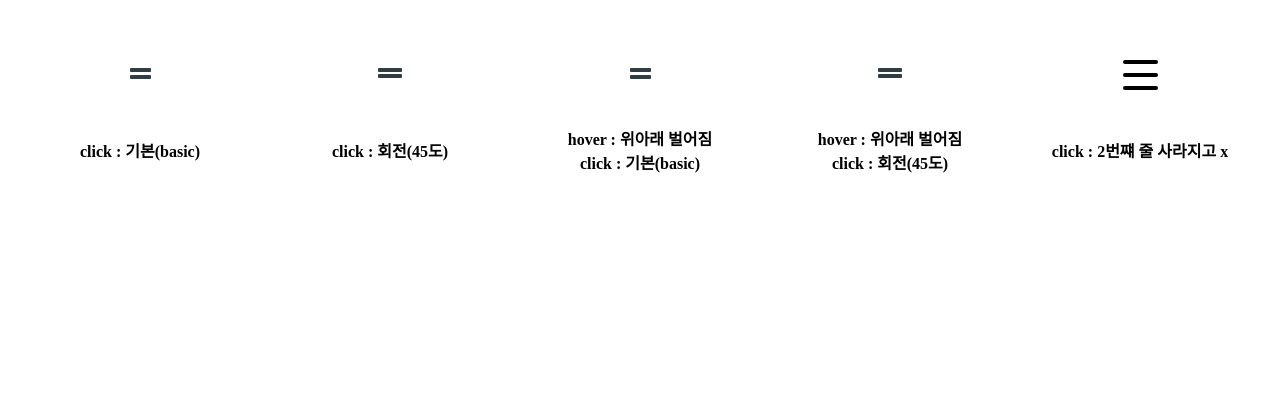
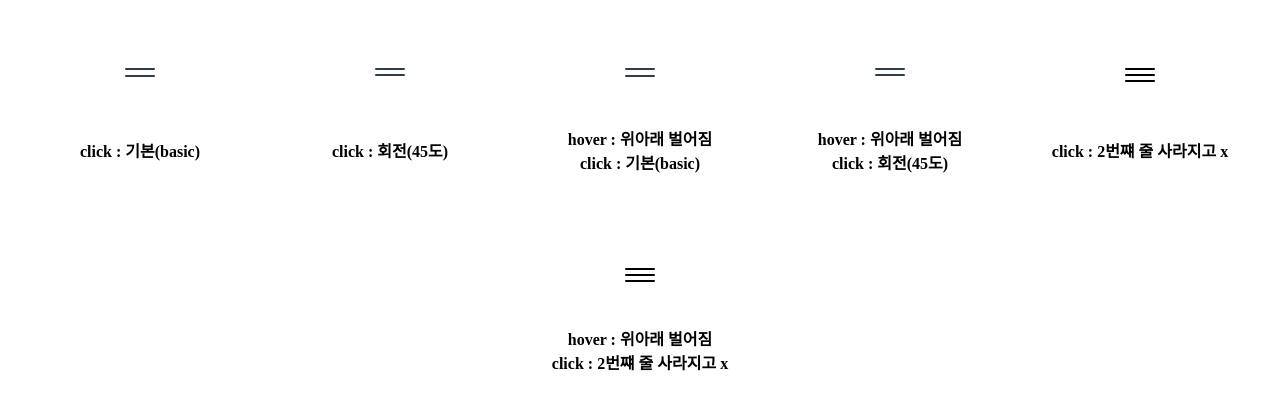
Before and after one commit to sahatk/hamburger_animation, a plain HTML site: page index.html in a window 1280 px wide. Drawn offline with Linux system fonts and the light colour scheme.

Commit message:
2022-11-21 width

```diff
--- a/css/hamburger_animaiton.css
+++ b/css/hamburger_animaiton.css
@@ -67,15 +67,15 @@ p {
 .menu-1 .menu {
   transition: all 0.27s;
   position: relative;
-  width: 60px;
-  height: 60px;
+  width: 50px;
+  height: 50px;
   border-radius: 100%;
   cursor: pointer;
 }
 
 .menu-1 .menu_part {
-  width: 21px;
-  height: 4px;
+  width: 30px;
+  height: 2px;
   position: absolute;
   background: #313d44;
   right: 0;
@@ -88,13 +88,13 @@ p {
 
 .menu-1 .menu_part:nth-of-type(1) {
 	top: calc(50% - ((2.5px)) + -5px);
-	width: 21px
+	width: 30px
 }
 
 
 .menu-1 .menu_part:nth-of-type(2) {
 	top: calc(50% - ((2.5px)) + 2px);
-	width: 21px
+	width: 30px
 }
 
 
@@ -106,13 +106,13 @@ transform:scale(1.1400000000000001) rotate(0deg);
 input#menu-1:checked + label .menu .menu_part:nth-of-type(1) {
 transform: rotate(45deg);
 top: calc(50% - (1px))!important;
-width: 21px !important;
+width: 30px !important;
 }
 
 input#menu-1:checked + label .menu .menu_part:nth-of-type(2) {
 transform: rotate(-45deg);
 top: calc(50% - (1px))!important;
-width: 21px !important;
+width: 30px !important;
 }
 
 
@@ -130,15 +130,15 @@ width: 21px !important;
 .menu-2 .menu {
   transition: all 0.14s;
   position: relative;
-  width: 44px;
-  height: 44px;
+  width: 50px;
+  height: 50px;
   border-radius: 100%;
   cursor: pointer;
 }
 
 .menu-2 .menu_part {
-  width: 24px;
-  height: 4px;
+  width: 30px;
+  height: 2px;
   position: absolute;
   background: #313d44;
   right: 0;
@@ -151,13 +151,13 @@ width: 21px !important;
 
 .menu-2 .menu_part:nth-of-type(1) {
 	top: calc(50% - ((5px)) + -2px);
-	width: 24px
+	width: 30px
 }
 
 
 .menu-2 .menu_part:nth-of-type(2) {
 	top: calc(50% - ((5px)) + 4px);
-	width: 24px
+	width: 30px
 }
 
 
@@ -171,14 +171,14 @@ input#menu-2:checked + label .menu .menu_part:nth-of-type(1) {
   transition: all 0.5s ease;
   transform: rotate(45deg);
   top: calc(50% - (2px))!important;
-  width: 24px !important;
+  width: 30px !important;
 }
 
 input#menu-2:checked + label .menu .menu_part:nth-of-type(2) {
   transition: all 0.5s ease;
   transform: rotate(-45deg);
   top: calc(50% - (2px))!important;
-  width: 24px !important;
+  width: 30px !important;
 }
 
 
@@ -194,15 +194,15 @@ input#menu-2:checked + label .menu .menu_part:nth-of-type(2) {
 .menu-3 .menu {
   transition: all 0.27s;
   position: relative;
-  width: 60px;
-  height: 60px;
+  width: 50px;
+  height: 50px;
   border-radius: 100%;
   cursor: pointer;
 }
 
 .menu-3 .menu_part {
-  width: 21px;
-  height: 4px;
+  width: 30px;
+  height: 2px;
   position: absolute;
   background: #313d44;
   right: 0;
@@ -215,13 +215,13 @@ input#menu-2:checked + label .menu .menu_part:nth-of-type(2) {
 
 .menu-3 .menu_part:nth-of-type(1) {
 	top: calc(50% - ((2.5px)) + -5px);
-	width: 21px
+	width: 30px
 }
 
 
 .menu-3 .menu_part:nth-of-type(2) {
 	top: calc(50% - ((2.5px)) + 2px);
-	width: 21px
+	width: 30px
 }
 
 
@@ -233,13 +233,13 @@ transform:scale(1.1400000000000001) rotate(0deg);
 input#menu-3:checked + label .menu .menu_part:nth-of-type(1) {
 transform: rotate(45deg);
 top: calc(50% - (1px))!important;
-width: 21px !important;
+width: 30px !important;
 }
 
 input#menu-3:checked + label .menu .menu_part:nth-of-type(2) {
 transform: rotate(-45deg);
 top: calc(50% - (1px))!important;
-width: 21px !important;
+width: 30px !important;
 }
 
 .menu-3 .menu:hover .menu_part:nth-child(1) {transition:all 0.2s linear; transform: translateY(-2px);}
@@ -259,15 +259,15 @@ width: 21px !important;
 .menu-4 .menu {
   transition: all 0.14s;
   position: relative;
-  width: 44px;
-  height: 44px;
+  width: 50px;
+  height: 50px;
   border-radius: 100%;
   cursor: pointer;
 }
 
 .menu-4 .menu_part {
-  width: 24px;
-  height: 4px;
+  width: 30px;
+  height: 2px;
   position: absolute;
   background: #313d44;
   right: 0;
@@ -280,13 +280,13 @@ width: 21px !important;
 
 .menu-4 .menu_part:nth-of-type(1) {
 	top: calc(50% - ((5px)) + -2px);
-	width: 24px
+	width: 30px
 }
 
 
 .menu-4 .menu_part:nth-of-type(2) {
 	top: calc(50% - ((5px)) + 4px);
-	width: 24px
+	width: 30px
 }
 
 
@@ -297,13 +297,13 @@ transform:scale(1.08) rotate(180deg);
 input#menu-4:checked + label .menu .menu_part:nth-of-type(1) {
   transform: rotate(45deg);
   top: calc(50% - (2px))!important;
-  width: 24px !important;
+  width: 30px !important;
 }
 
 input#menu-4:checked + label .menu .menu_part:nth-of-type(2) {
   transform: rotate(-45deg);
   top: calc(50% - (2px))!important;
-  width: 24px !important;
+  width: 30px !important;
 }
 
 .menu-4 .menu:hover .menu_part:nth-child(1) {transition:all 0.2s linear; transform: translateY(-2px);}
@@ -320,12 +320,12 @@ input#menu-4:checked + label .menu .menu_part:nth-of-type(2) {
 }
 
 .menu-5 .menu {
-  width: 35px;
-  height: 30px;
-  margin: 30px;
+  width: 50px;
+  height: 50px;
   position: relative;
   cursor: pointer;
   display: inline-block;
+  margin: 0 auto;
 }
 
 .menu-5 .menu .menu_part {
@@ -333,22 +333,26 @@ input#menu-4:checked + label .menu .menu_part:nth-of-type(2) {
   position: absolute;
   border-radius: 2px;
   transition: .3s cubic-bezier(.8, .5, .2, 1.4);
-  width:100%;
-  height: 4px;
-  transition-duration: 500ms
+  width:30px;
+  height: 2px;
+  transition-duration: 500ms;
+  margin: auto;
 }
 .menu-5 .menu_part:nth-of-type(1) {
-	top:0px;
+  top: calc(50% - ((5px)) + -2px);
   left: 0px;
+  right: 0;
 }
 .menu-5 .menu_part:nth-of-type(2) {
-	top:13px;
+  top: calc(50% - ((5px)) + 4px);
   left: 0px;
   opacity:1;
+  right: 0;
 }
 .menu-5 .menu_part:nth-of-type(3) {
-  bottom:0px;
+  top: calc(50% - ((5px)) + 10px);
   left: 0px;
+  right: 0;
 }
 
 /* .menu-5 .menu:not(.open):hover .menu_part:nth-child(1){
@@ -364,8 +368,8 @@ input#menu-4:checked + label .menu .menu_part:nth-of-type(2) {
 } */
 
 .menu-5 .menu.open .menu_part:nth-child(1){
+  top: calc(50% - (2px))!important;
   transform: rotate(45deg);
-  top: 13px;
 }
 
 .menu-5 .menu.open .menu_part:nth-child(2){
@@ -374,5 +378,84 @@ input#menu-4:checked + label .menu .menu_part:nth-of-type(2) {
 
 .menu-5 .menu.open .menu_part:nth-child(3){
   transform: rotate(-45deg);
-  top: 13px;
+  top: calc(50% - (2px))!important;
 }
+
+
+/*!
+ * showroom
+ *
+ * css - hamburger menu-6
+ */
+
+ #menu-6 {
+	display: none;
+}
+
+.menu-6 .menu {
+  width: 50px;
+  height: 50px;
+  position: relative;
+  cursor: pointer;
+  display: inline-block;
+  margin: 0 auto;
+}
+
+.menu-6 .menu .menu_part {
+  background-color: #000;
+  position: absolute;
+  border-radius: 2px;
+  transition: .3s cubic-bezier(.8, .5, .2, 1.4);
+  width:30px;
+  height: 2px;
+  transition-duration: 500ms;
+  margin: auto;
+}
+.menu-6 .menu_part:nth-of-type(1) {
+  top: calc(50% - ((5px)) + -2px);
+  left: 0px;
+  right: 0;
+}
+.menu-6 .menu_part:nth-of-type(2) {
+  top: calc(50% - ((5px)) + 4px);
+  left: 0px;
+  opacity:1;
+  right: 0;
+}
+.menu-6 .menu_part:nth-of-type(3) {
+  top: calc(50% - ((5px)) + 10px);
+  left: 0px;
+  right: 0;
+}
+
+.menu-6:hover .menu_part:nth-of-type(1) {
+  top: calc(50% - ((5px)) + -6px);
+  left: 0px;
+  right: 0;
+}
+.menu-6:hover .menu_part:nth-of-type(2) {
+  top: calc(50% - ((5px)) + 4px);
+  left: 0px;
+  opacity:1;
+  right: 0;
+}
+.menu-6:hover .menu_part:nth-of-type(3) {
+  top: calc(50% - ((5px)) + 14px);
+  left: 0px;
+  right: 0;
+}
+
+
+.menu-6 .menu.open .menu_part:nth-child(1){
+  top: calc(50% - (2px))!important;
+  transform: rotate(45deg);
+}
+
+.menu-6 .menu.open .menu_part:nth-child(2){
+  opacity: 0;
+}
+
+.menu-6 .menu.open .menu_part:nth-child(3){
+  transform: rotate(-45deg);
+  top: calc(50% - (2px))!important;
+}
--- a/index.html
+++ b/index.html
@@ -6,6 +6,7 @@
     <meta name="viewport" content="width=device-width, initial-scale=1.0" />
     <title>Document</title>
     <link rel="stylesheet" href="/css/hamburger_animaiton.css" />
+    <script defer src="./js/hamburger_animation.js"></script>
   </head>
   <body>
     <div id="wrap">
@@ -72,31 +73,24 @@
         </label>
         <p>click : 2번쨰 줄 사라지고 x</p>
       </div>
+    </div>
 
-
-
-
-
-
-
-
-
-
-
-
-
+    <div id="wrap">
+      <!-- MENU-6 -->
+      <div>
+        <input id="menu-6" type="checkbox" />
+        <label for="menu-6" class="menu-6">
+          <div class="menu center">
+            <div class="menu_part"></div>
+            <div class="menu_part"></div>
+            <div class="menu_part"></div>
+          </div>
+        </label>
+        <p>hover : 위아래 벌어짐 <br/> click : 2번쨰 줄 사라지고 x</p>
+      </div>
     </div>
 
 
 
   </body>
-
-  <script>
-    const menu = document.querySelectorAll('.menu-5 .menu');
-    menu.forEach (icon => {
-      icon.addEventListener('click', (event) => {
-      icon.classList.toggle("open");
-    });
-});
-  </script>
 </html>
--- /dev/null
+++ b/js/hamburger_animation.js
@@ -0,0 +1,18 @@
+
+// menu-5
+
+const menu_5 = document.querySelectorAll('.menu-5 .menu');
+  menu_5.forEach (icon => {
+    icon.addEventListener('click', (event) => {
+    icon.classList.toggle("open");
+    });
+  });
+
+
+// menu-6
+const menu_6 = document.querySelectorAll('.menu-6 .menu');
+menu_6.forEach (icon => {
+  icon.addEventListener('click', (event) => {
+  icon.classList.toggle("open");
+  });
+});
```
